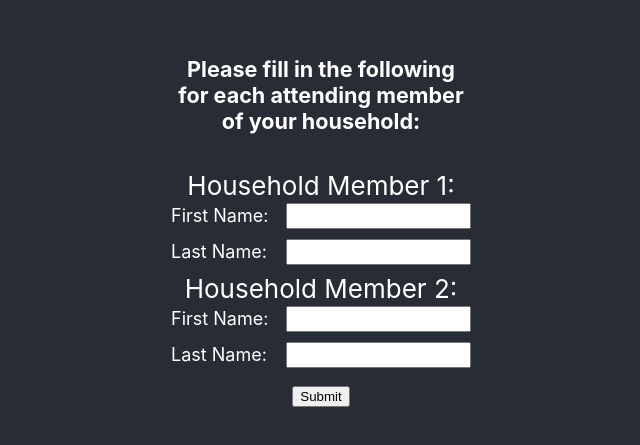
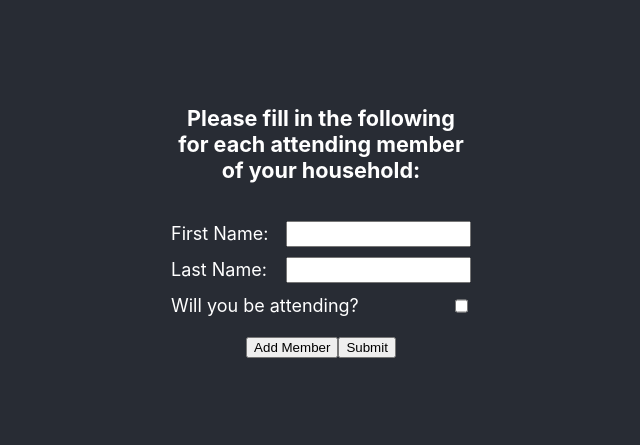
Before and after one commit to iciewinde/simplersvp, a React (Create React App) app: page / in a window 1280 px wide. Shown: the part 187-632 px from the top of the page, without its empty margins (319-959 px from the left). Built offline with nearby package versions, Linux system fonts and the light colour scheme.

Commit message:
Multiline!

```diff
--- a/src/Form.js
+++ b/src/Form.js
@@ -5,6 +5,7 @@ import './Form.css';
 const Form = () => {
     const formRef = useRef(null);
     const [submitted, setSubmitted] = useState(false);
+    const [numHousehold, setNumHousehold] = useState(1);
 
     const handleSubmit = (event) => {
         event.preventDefault();
@@ -14,6 +15,29 @@ const Form = () => {
             setSubmitted(true);
         }
     };
+
+    const renderHouseholdMemberInputs = () => {
+        const householdMemberInputs = [];
+        for (let i = 1; i < numHousehold + 1; i++) {
+            householdMemberInputs.push(
+                <div className="householdMember">
+                    <div className="formField">
+                        <label htmlFor={`firstName_${i}`}>First Name:</label>
+                        <input id={`firstName_${i}`} name={`firstName_${i}`} type="text" />
+                    </div>
+                    <div className="formField">
+                        <label htmlFor={`lastName_${i}`}>Last Name:</label>
+                        <input id={`lastName_${i}`} name={`lastName_${i}`} type="text" />
+                    </div>
+                    <div className="formField">
+                        <label htmlFor={`canAttend_${i}`}>Will you be attending?</label>
+                        <input id={`canAttend_${i}`} name={`canAttend_${i}`} type="checkbox" />
+                    </div>
+                </div>
+            )
+        }
+        return householdMemberInputs;
+    }
 
     return (
         <div>
@@ -27,30 +51,9 @@ const Form = () => {
                         target="hidden-iframe"
                         onSubmit={handleSubmit}
                     >
-                        Household Member 1:
-                        <div className="householdMember">
-                            <div className="formField">
-                                <label htmlFor="firstName_1">First Name:</label>
-                                <input id="firstName_1" name="firstName_1" type="text" />
-                            </div>
-                            <div className="formField">
-                                <label htmlFor="lastName_1">Last Name:</label>
-                                <input id="lastName_1" name="lastName_1" type="text" />
-                            </div>
-                        </div>
+                        {renderHouseholdMemberInputs()}
 
-                        Household Member 2:
-                        <div className="householdMember">
-                            <div className="formField">
-                                <label htmlFor="firstName_1">First Name:</label>
-                                <input id="firstName_1" name="firstName_2" type="text" />
-                            </div>
-                            <div className="formField">
-                                <label htmlFor="lastName_1">Last Name:</label>
-                                <input id="lastName_1" name="lastName_2" type="text" />
-                            </div>
-                        </div>
-
+                        <button onClick={e => { e.preventDefault(); setNumHousehold(numHousehold + 1) }}>Add Member</button>
                         <input type="submit" />
                     </form>
                 </div>
```
